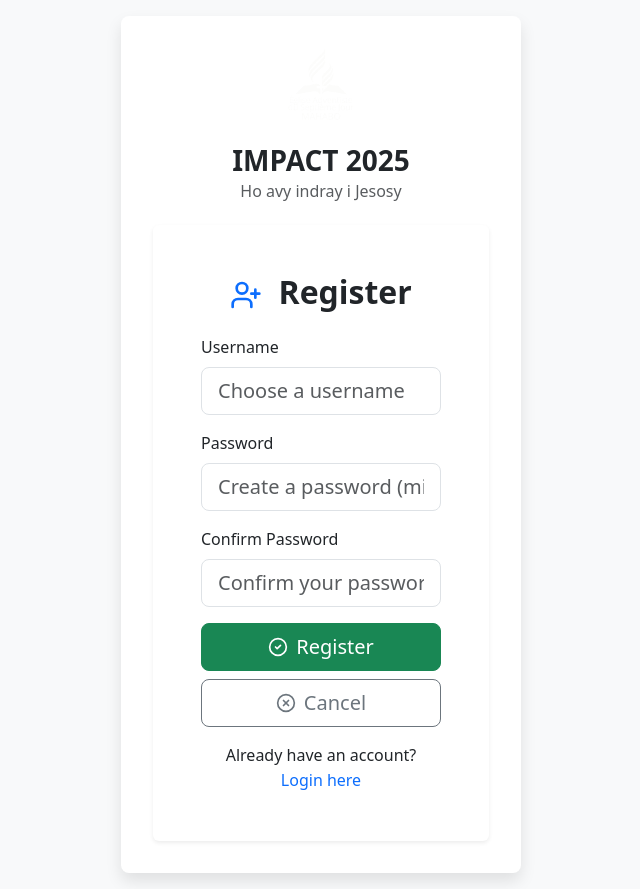
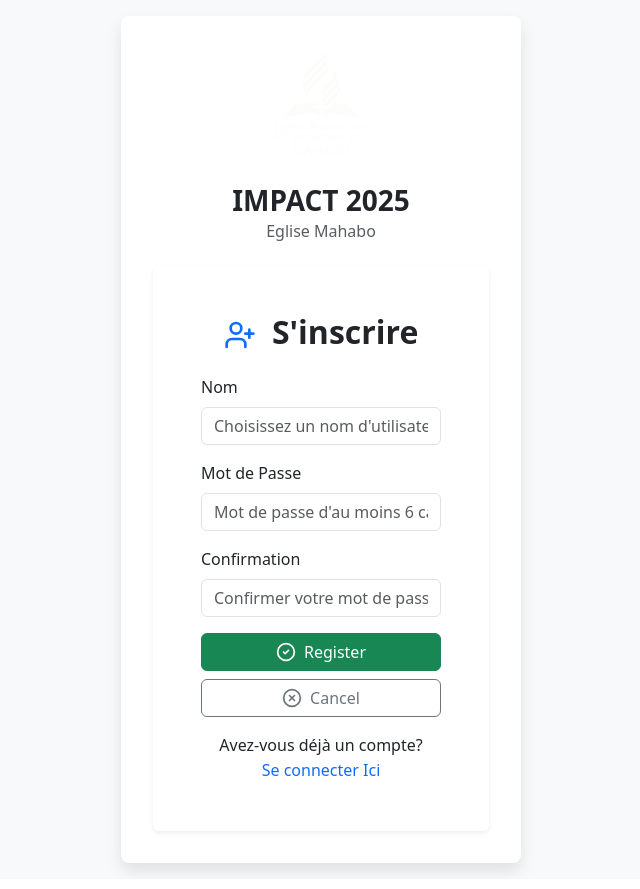
Before and after one commit to tambanivohitra007/impact2025, a Vue app in the folder frontend/: page / in a window 1280 px wide. Both pictures are taken after a click on the button "S'inscrire Ici". Shown: the whole page, without its empty margins (319-959 px from the left). Built offline with nearby package versions, Linux system fonts and the light colour scheme.

Commit message:
fixing login/registration

```diff
--- a/frontend/dev-dist/sw.js
+++ b/frontend/dev-dist/sw.js
@@ -82,7 +82,7 @@ define(['./workbox-54d0af47'], (function (workbox) { 'use strict';
     "revision": "3ca0b8505b4bec776b69afdba2768812"
   }, {
     "url": "index.html",
-    "revision": "0.pm365an98io"
+    "revision": "0.iresq1q608"
   }], {});
   workbox.cleanupOutdatedCaches();
   workbox.registerRoute(new workbox.NavigationRoute(workbox.createHandlerBoundToURL("index.html"), {
--- a/frontend/src/App.vue
+++ b/frontend/src/App.vue
@@ -356,9 +356,9 @@ const handleLogout = async (isAutoLogout = false) => {
         <div v-if="!loggedIn" class="d-flex flex-column justify-content-center align-items-center min-vh-100 p-3">
             <div class="auth-form-container" style="max-width: 400px; width: 100%;">
                 <div class="text-center mb-4">
-                    <img :src="logo" alt="Logo" style="width: 80px; height: 80px; margin-bottom: 1rem;" />
+                    <img :src="logo" alt="Logo" style="width: 120px; height: 120px; margin-bottom: 1rem;" />
                     <h1 class="h3 mb-1 fw-bold app-title">IMPACT 2025</h1>
-                    <p class="mb-0 text-muted" style="line-height: 1.2;">Ho avy indray i Jesosy</p>
+                    <p class="mb-0 text-muted" style="line-height: 1.2;">Eglise Mahabo</p>
                 </div>
                 <LoginView
                     v-if="!showRegistration"
--- a/frontend/src/components/LoginView.vue
+++ b/frontend/src/components/LoginView.vue
@@ -57,7 +57,7 @@ const requestRegistrationView = () => {
   <div class="card shadow-sm">
     <div class="card-body p-4 p-md-5">
       <div class="text-center mb-4">
-        <img :src="logo" alt="Logo" style="width: 100px; height: auto;">
+        <!-- <img :src="logo" alt="Logo" style="width: 100px; height: auto;"> -->
       </div>
       <h2 class="card-title text-center mb-4 fw-bold">
         Se Connecter
@@ -75,7 +75,7 @@ const requestRegistrationView = () => {
           <label for="loginUsername" class="form-label">Utilisateur</label>
           <input
             type="text"
-            class="form-control form-control-lg"
+            class="form-control form-control-md"
             id="loginUsername"
             v-model="username"
             placeholder="Enter your username"
@@ -88,7 +88,7 @@ const requestRegistrationView = () => {
           <label for="loginPassword" class="form-label">Mot de passe</label>
           <input
             type="password"
-            class="form-control form-control-lg"
+            class="form-control form-control-md"
             id="loginPassword"
             v-model="password"
             placeholder="Enter your password"
@@ -100,7 +100,7 @@ const requestRegistrationView = () => {
         <div class="d-grid gap-2 mb-3">
           <button
             type="submit"
-            class="btn btn-primary btn-lg d-flex align-items-center justify-content-center"
+            class="btn btn-primary btn-md d-flex align-items-center justify-content-center"
             :disabled="props.loading"
           >
             <span v-if="props.loading" class="spinner-border spinner-border-sm me-2" role="status" aria-hidden="true"></span>
--- a/frontend/src/components/RegistrationView.vue
+++ b/frontend/src/components/RegistrationView.vue
@@ -61,7 +61,7 @@ const handleCancelRegistration = () => {
   <div class="card shadow-sm">
     <div class="card-body p-4 p-md-5">
       <h2 class="card-title text-center mb-4 fw-bold">
-        <UserPlus :size="32" class="me-2 text-primary" /> Register
+        <UserPlus :size="32" class="me-2 text-primary" /> S'inscrire
       </h2>
 
       <div v-if="props.externalErrorMessage" class="alert alert-danger py-2 small mb-3" role="alert">
@@ -73,39 +73,39 @@ const handleCancelRegistration = () => {
 
       <form @submit.prevent="handleSubmitRegistration">
         <div class="mb-3">
-          <label for="registerUsername" class="form-label">Username</label>
+          <label for="registerUsername" class="form-label">Nom</label>
           <input
             type="text"
-            class="form-control form-control-lg"
+            class="form-control form-control-md"
             id="registerUsername"
             v-model="username"
-            placeholder="Choose a username"
+            placeholder="Choisissez un nom d'utilisateur"
             required
             :disabled="props.loading"
           />
         </div>
 
         <div class="mb-3">
-          <label for="registerPassword" class="form-label">Password</label>
+          <label for="registerPassword" class="form-label">Mot de Passe</label>
           <input
             type="password"
-            class="form-control form-control-lg"
+            class="form-control form-control-md"
             id="registerPassword"
             v-model="password"
-            placeholder="Create a password (min. 6 characters)"
+            placeholder="Mot de passe d'au moins 6 caractères"
             required
             :disabled="props.loading"
           />
         </div>
 
         <div class="mb-3">
-          <label for="confirmPassword" class="form-label">Confirm Password</label>
+          <label for="confirmPassword" class="form-label">Confirmation</label>
           <input
             type="password"
-            class="form-control form-control-lg"
+            class="form-control form-control-md"
             id="confirmPassword"
             v-model="confirmPassword"
-            placeholder="Confirm your password"
+            placeholder="Confirmer votre mot de passe"
             required
             :disabled="props.loading"
           />
@@ -114,7 +114,7 @@ const handleCancelRegistration = () => {
         <div class="d-grid gap-2 mb-3">
           <button
             type="submit"
-            class="btn btn-success btn-lg d-flex align-items-center justify-content-center"
+            class="btn btn-success btn-md d-flex align-items-center justify-content-center"
             :disabled="props.loading"
           >
             <span v-if="props.loading" class="spinner-border spinner-border-sm me-2" role="status" aria-hidden="true"></span>
@@ -123,7 +123,7 @@ const handleCancelRegistration = () => {
           </button>
           <button
             type="button"
-            class="btn btn-outline-secondary btn-lg d-flex align-items-center justify-content-center"
+            class="btn btn-outline-secondary btn-md d-flex align-items-center justify-content-center"
             @click="handleCancelRegistration"
             :disabled="props.loading"
           >
@@ -134,14 +134,14 @@ const handleCancelRegistration = () => {
       </form>
        <div class="text-center mt-2">
         <p class="mb-0">
-          Already have an account?
+          Avez-vous déjà un compte?
           <button
             type="button"
             class="btn btn-link p-0 align-baseline"
             @click="handleCancelRegistration"
             :disabled="props.loading"
           >
-             Login here
+             Se connecter Ici
           </button>
         </p>
       </div>
```
Also changed, not shown: 1 other file (tests, documents, lock files or other folders).
